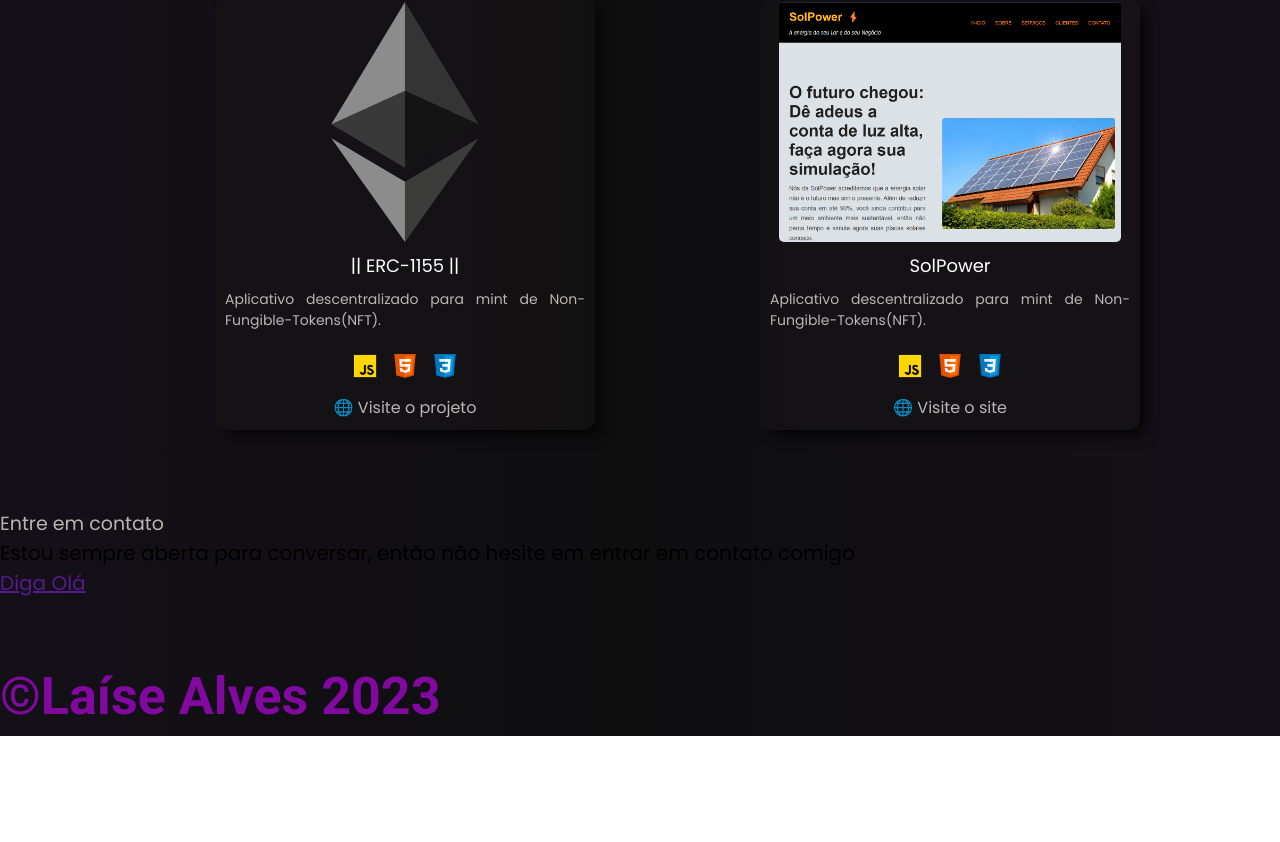
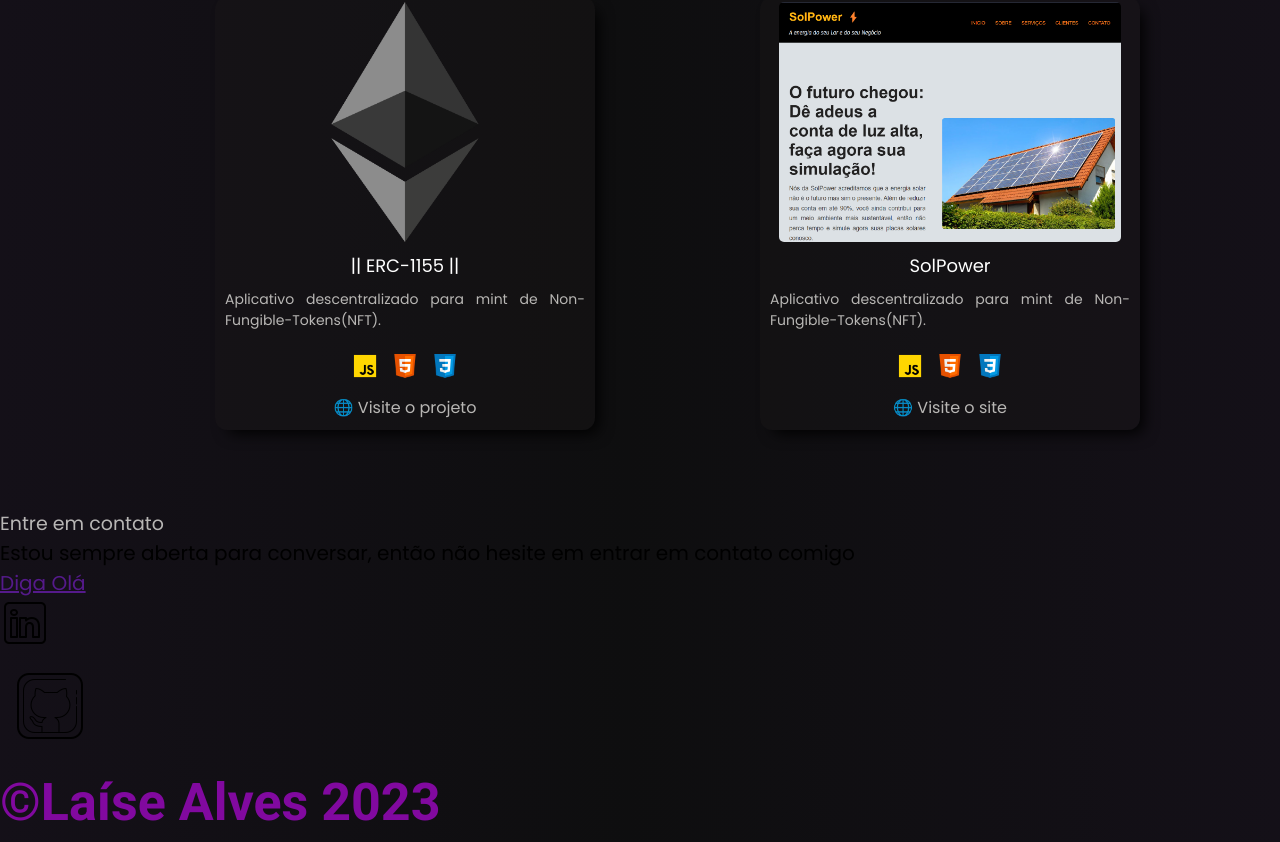
Before and after one commit to laisevdev/myPortfolio, a React (Vite) app: page / in a window 1280 px wide. Shown: the part 2341-3183 px from the top of the page. Before the commit the page ends 3077 px from the top, so only its background shows below. Built offline with nearby package versions, Linux system fonts and the light colour scheme.

Commit message:
[feat]: add img socialmedias

```diff
--- a/src/components/Footer/Footer.jsx
+++ b/src/components/Footer/Footer.jsx
@@ -1,5 +1,9 @@
 import './Footer.css'
+import imglinkedin from '../../Assets/linkedin.png'
+import imggithub from '../../Assets/github.png'
 
+const LINKEDIN = imglinkedin;
+const GITHUB = imggithub;
 
 const Footer = () => {
   return (
@@ -18,12 +22,12 @@ const Footer = () => {
           <ul>
             <li>
               <a href="">
-                <img src="" alt="" />
+                <img src={LINKEDIN}alt="" />
               </a>
             </li>
             <li>
               <a href="">
-                <img src="" alt="" />
+                <img src={GITHUB} alt="" />
               </a>
             </li>
           </ul>
```
